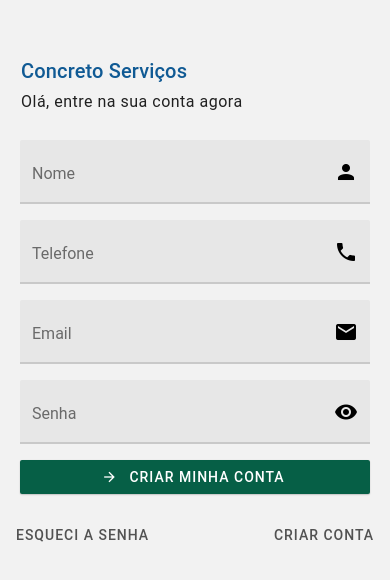
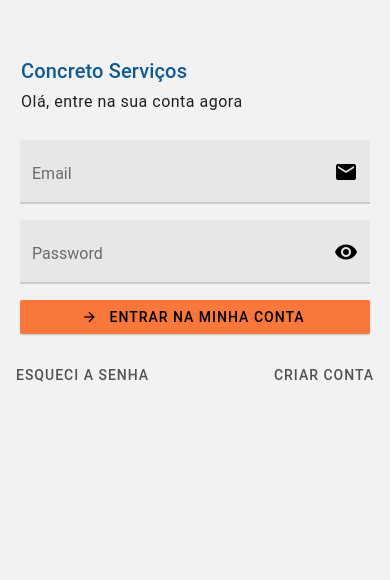
Before and after one commit to wagneraraujo/app_concreto, a React Native app: screen /TabOne in a window 390 px wide. Shown: the top 580 px of the page. Built offline with nearby package versions, Linux system fonts and the light colour scheme; what expo-linking, react-native-responsive-fontsize would draw is missing.

Commit message:
correções

```diff
--- a/screens/auth/criar_conta.tsx
+++ b/screens/auth/criar_conta.tsx
@@ -1,20 +1,37 @@
 import { useNavigation } from '@react-navigation/native'
 import React from 'react'
-import { View, Text, StyleSheet } from 'react-native'
+import { View, Text, StyleSheet, ScrollView } from 'react-native'
 import { TextInput, Button } from 'react-native-paper'
 import { HeaderScreens } from '../../components/HeaderScreens'
 import { theme } from '../../theme/theme'
 export function CriarContaScreen() {
   const [email, setEmail] = React.useState('')
   const [senha, setSenha] = React.useState('')
+  const [nome, setNome] = React.useState('')
+  const [telefone, setTelefone] = React.useState('')
   const navigation = useNavigation()
   return (
-    <View style={styles.viewForm}>
+    <ScrollView style={styles.viewForm}>
       <HeaderScreens
         title="Concreto Serviços"
         subtitle="Crie sua conta de colaborador"
       />
       <View style={styles.contentForm}>
+        <TextInput
+          label="Nome"
+          value={nome}
+          style={styles.spaceInput}
+          onChangeText={(text) => setNome(text)}
+          right={<TextInput.Icon name="account" />}
+        />
+        <TextInput
+          label="Telefone"
+          value={telefone}
+          keyboardType="decimal-pad"
+          style={styles.spaceInput}
+          onChangeText={(text) => setTelefone(text)}
+          right={<TextInput.Icon name="phone" />}
+        />
         <TextInput
           label="Email"
           value={email}
@@ -23,7 +40,7 @@ export function CriarContaScreen() {
           right={<TextInput.Icon name="email" />}
         />
         <TextInput
-          label="Password"
+          label="Senha"
           secureTextEntry
           style={styles.spaceInput}
           value={senha}
@@ -36,9 +53,10 @@ export function CriarContaScreen() {
         <Button
           icon="arrow-right"
           mode="contained"
+          color={theme.colors.darkGreen}
           onPress={() => console.log('Pressed')}
         >
-          Entrar na minha conta
+          Criar Minha Conta
         </Button>
       </View>
 
@@ -46,30 +64,17 @@ export function CriarContaScreen() {
         <Button
           mode="text"
           color={theme.colors.gray}
-          onPress={() => navigation.navigate('EsqueciSenhaScreen')}
+          onPress={() => navigation.navigate('LoginScreen')}
         >
-          Esqueci a senha
-        </Button>
-
-        <Button
-          mode="text"
-          color={theme.colors.gray}
-          onPress={() => console.log('Pressed')}
-        >
-          Criar conta
+          Voltar para o login
         </Button>
       </View>
-    </View>
+    </ScrollView>
   )
 }
 
 const styles = StyleSheet.create({
-  viewForm: {
-    flexDirection: 'column',
-    justifyContent: 'center',
-    alignContent: 'center',
-    flex: 1,
-  },
+  viewForm: {},
   contentForm: {
     paddingHorizontal: 20,
   },
--- a/screens/auth/login.tsx
+++ b/screens/auth/login.tsx
@@ -7,8 +7,7 @@ import { theme } from '../../theme/theme'
 export function Login() {
   const [email, setEmail] = React.useState('')
   const [senha, setSenha] = React.useState('')
-  const [nome, setNome] = React.useState('')
-  const [telefone, setTelefone] = React.useState('')
+
   const navigation = useNavigation()
   return (
     <ScrollView style={styles.viewForm}>
@@ -18,21 +17,6 @@ export function Login() {
       />
       <View style={styles.contentForm}>
         <TextInput
-          label="Nome"
-          value={nome}
-          style={styles.spaceInput}
-          onChangeText={(text) => setNome(text)}
-          right={<TextInput.Icon name="account" />}
-        />
-        <TextInput
-          label="Telefone"
-          value={telefone}
-          keyboardType="decimal-pad"
-          style={styles.spaceInput}
-          onChangeText={(text) => setTelefone(text)}
-          right={<TextInput.Icon name="phone" />}
-        />
-        <TextInput
           label="Email"
           value={email}
           style={styles.spaceInput}
@@ -40,7 +24,7 @@ export function Login() {
           right={<TextInput.Icon name="email" />}
         />
         <TextInput
-          label="Senha"
+          label="Password"
           secureTextEntry
           style={styles.spaceInput}
           value={senha}
@@ -53,10 +37,9 @@ export function Login() {
         <Button
           icon="arrow-right"
           mode="contained"
-          color={theme.colors.darkGreen}
           onPress={() => console.log('Pressed')}
         >
-          Criar Minha Conta
+          Entrar na minha conta
         </Button>
       </View>
 
```
